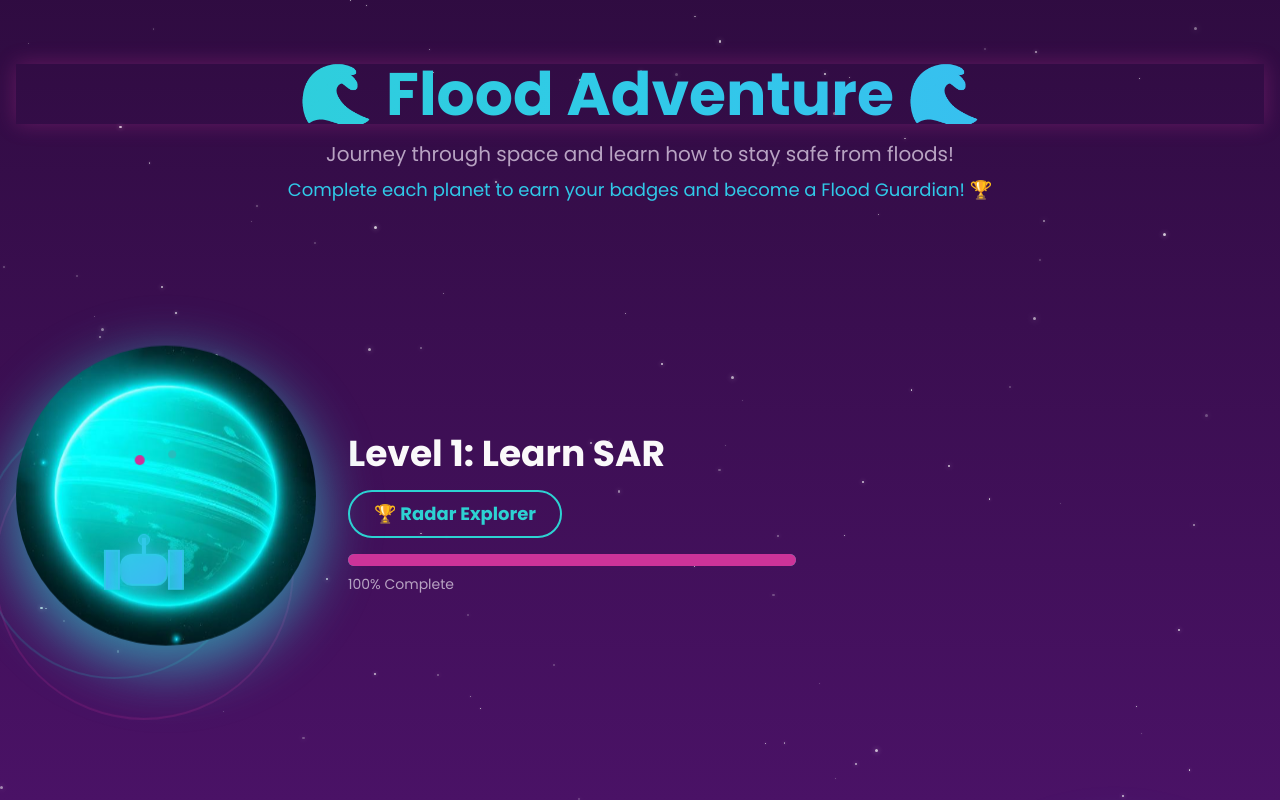
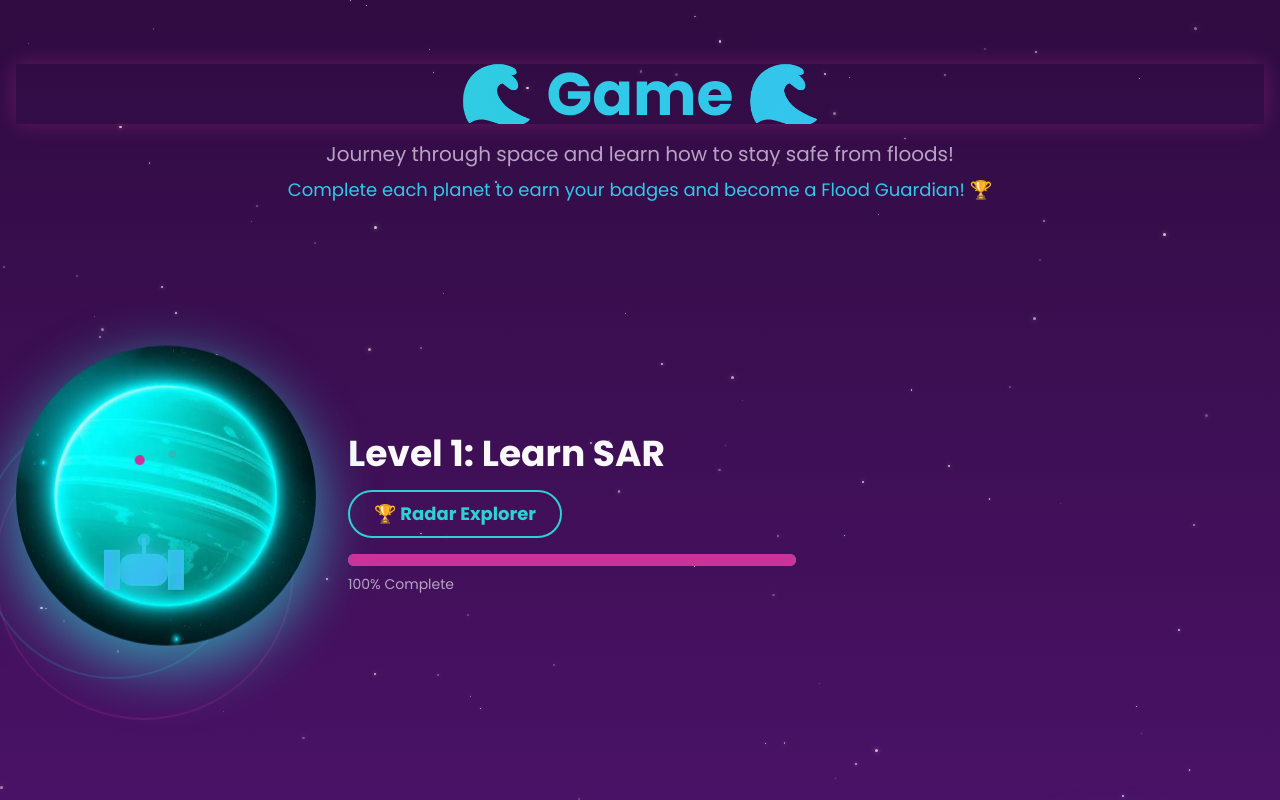
Before and after one commit to meherunjerin/make-my-game-05, a React (Vite) app: page / in a window 1280 px wide. Shown: the top 800 px of the page. Built offline with nearby package versions, Linux system fonts and the light colour scheme; the HTML template or start-up script is replaced by a standard one.

Commit message:
Refactor: Change title to Game

```diff
--- a/src/pages/Index.tsx
+++ b/src/pages/Index.tsx
@@ -52,7 +52,7 @@ const Index = () => {
       <div className="relative z-10 container mx-auto px-4 py-16">
         <header className="text-center mb-20">
           <h1 className="text-6xl font-bold mb-4 bg-gradient-to-r from-cosmic-teal via-cosmic-cyan to-cosmic-blue bg-clip-text text-transparent animate-glow">
-            🌊 Flood Adventure 🌊
+            🌊 Game 🌊
           </h1>
           <p className="text-xl text-muted-foreground">
             Journey through space and learn how to stay safe from floods!
```
